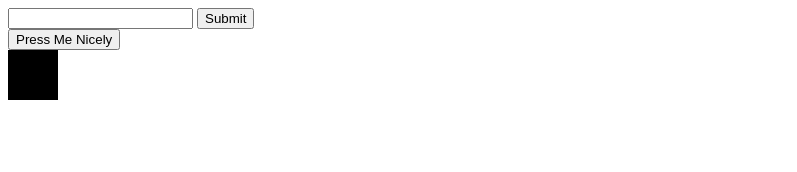
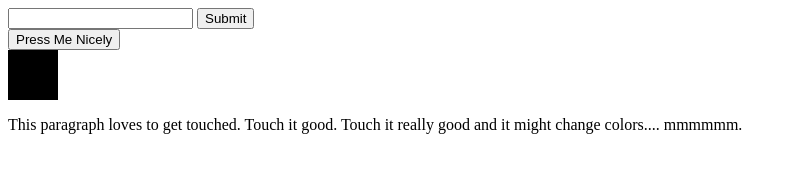
Before and after one commit to Jaymoo87/ManipulatingHTML, a plain HTML site: page index.html in a window 1280 px wide. Shown: the whole page, without its empty margins (0-797 px from the left). Drawn offline with Linux system fonts and the light colour scheme.

Commit message:
added paragraph and its color changing function

```diff
--- a/app.js
+++ b/app.js
@@ -52,5 +52,20 @@ function randomColor() {
         const headColor = "rgb(" + r + " , " + g + " , " + b + ")"
         return headColor;
     };
+    //create a <p> element and a textNode to fill it
+    let p = document.createElement('p')
+    let ptext = document.createTextNode('This paragraph loves to get touched. Touch it good. Touch it really good and it might change colors.... mmmmmm.')
+
+    //puts paragraph in the HTML and the text inside the paragraph.
+    document.body.appendChild(p)
+    p.appendChild(ptext)
+
+    // same ol' randomColor function with the variables and event changed to the proper functionality.
+    p.addEventListener('click', function(){
+
+        p.style.color = randomColor();
+    });
+
+
 
 });
--- a/styles.css
+++ b/styles.css
@@ -4,3 +4,9 @@
     width: 50px;
     background-color: black;
 }
+
+p {
+
+user-select: none;
+
+}
```
Lines whose indentation alone changed are shown as unchanged.
